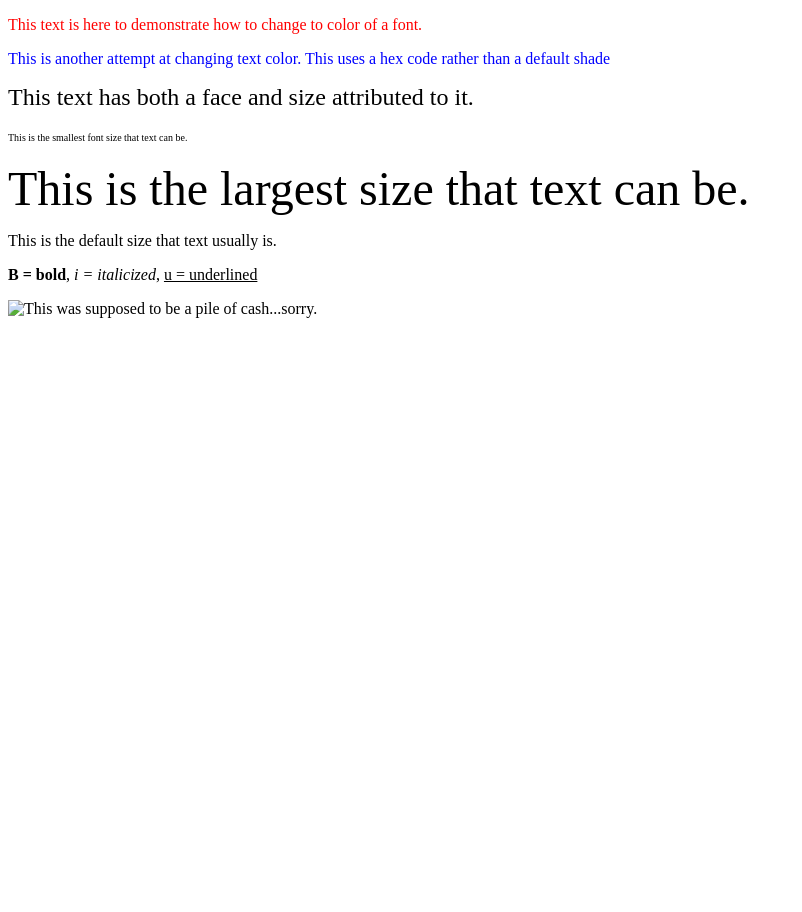
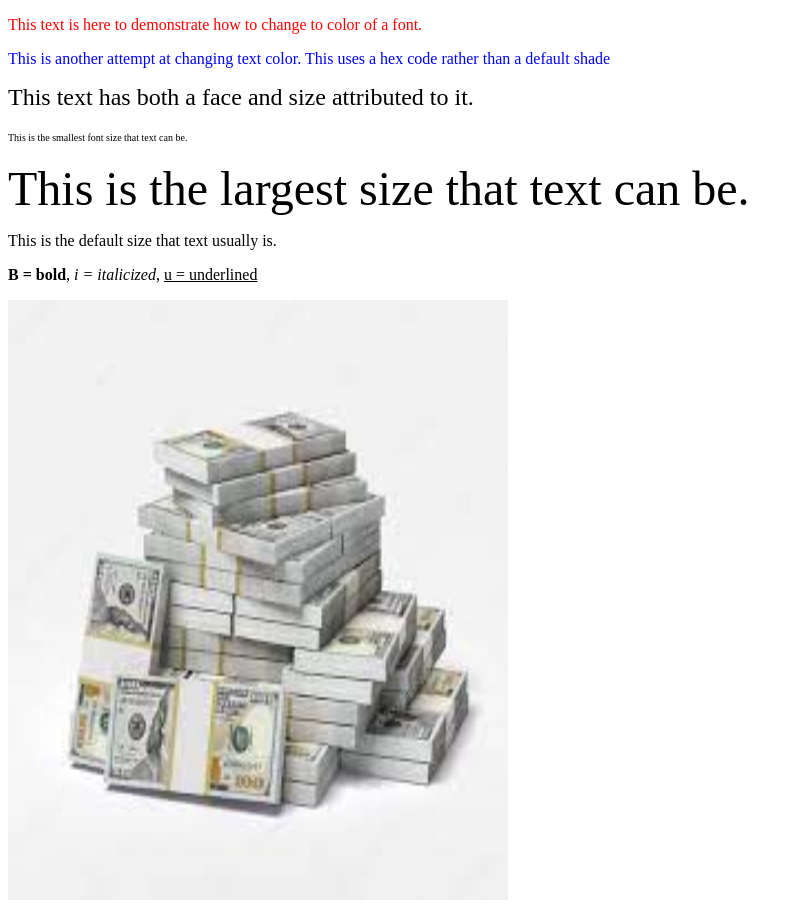
Before and after one commit to LoganChoate/HTML-and-CSS-Projects, a plain HTML site: page Basic_HTML_and_JavaScript_1/Basic_HTML_1.html in a window 1280 px wide. Shown: the whole page, without its empty margins (0-802 px from the left). Before the commit the page ends 800 px from the top, so only its background shows below. Drawn offline with Linux system fonts and the light colour scheme.

Commit message:
Update Basic_HTML_1.html
Made changes to this file based on instructor feedback. Changed ".jpg" to "jpeg" on a picture file. Changed "sc" to "src" on  an img attribute tag.

```diff
--- a/Basic_HTML_and_JavaScript_1/Basic_HTML_1.html
+++ b/Basic_HTML_and_JavaScript_1/Basic_HTML_1.html
@@ -20,5 +20,5 @@
 		<p><b>B = bold</b>, <i>i = italicized</i>, <u>u = underlined</u></p>
 	</p>
 
-	<img sc="Cash_Pile_Pic_1.jpg" alt="This was supposed to be a pile of cash...sorry." width="500" height="600">
+	<img src="Cash_Pile_Pic_1.jpeg" alt="This was supposed to be a pile of cash...sorry." width="500" height="600">
 </html>
```
